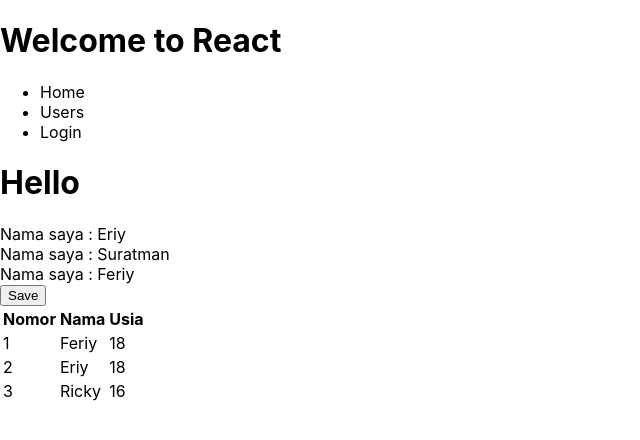
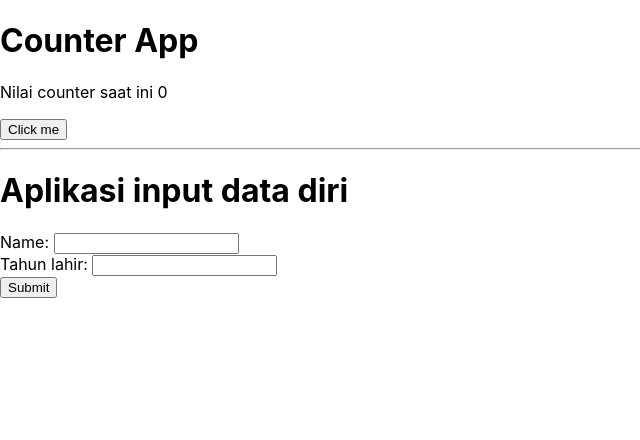
Before and after one commit to Eriy5819/client-semina, a React (Create React App) app: page / in a window 1280 px wide. Shown: the top 440 px of the page, without its empty margins (0-640 px from the left). Built offline with nearby package versions, Linux system fonts and the light colour scheme.

Commit message:
ReactJS Part4.useState

```diff
--- a/src/App.js
+++ b/src/App.js
@@ -1,57 +1,39 @@
+import { useState } from 'react';
 import './App.css';
-import { Hello } from './Hello';
-import { Title } from './Title';
 import Button from './components/Button';
-import Table from './components/Table';
 
 function App() {
-  // const Hello = () => 'Hello';
-  // function Hello() {
-  //   return 'Hello';
-  // }
-  // const Hello = function () {
-  //   return 'Hello';
-  // };
+  const [number, setNumber] = useState(0);
+  const [name, setName] = useState('');
+  const [TahunLahir, setTahunLahir] = useState('');
 
-  const users = [
-    {
-      _id: 1,
-      name: 'Feriy',
-      age: 18,
-      status: true,
-    },
-    {
-      _id: 2,
-      name: 'Eriy',
-      age: 18,
-      status: true,
-    },
-    {
-      _id: 3,
-      name: 'Ricky',
-      age: 16,
-      status: false,
-    },
-  ];
+  const click = () => {
+    setNumber(number + 1);
+  };
 
-  const isLogin = false;
-
+  const handleSubmit = () => {};
   return (
     <>
-      <h1>Welcome to React</h1>
-      <ul>
-        <li>Home</li>
-        <li>Users</li>
-        <li>{isLogin ? 'Sudah login' : 'Login'}</li>
-      </ul>
-      <h1>
-        <Hello />
-      </h1>
-      <Title name="Eriy" /> <br />
-      <Title name="Suratman" /> <br />
-      <Title /> <br />
-      <Button onClick={() => alert('click save')}>Save</Button>
-      <Table users={users} />
+      <h1>Counter App</h1>
+      <p>Nilai counter saat ini {number}</p>
+      <Button onClick={click}>Click me</Button>
+      <hr />
+      <h1>Aplikasi input data diri</h1>
+      Name:{' '}
+      <input
+        type="text"
+        value={name}
+        onChange={(e) => setName(e.target.value)}
+      />
+      <br />
+      Tahun lahir:{' '}
+      <input
+        type="text"
+        value={TahunLahir}
+        onChange={(e) => TahunLahir(e.target.value)}
+      />
+      <br />
+      <Button onClick={handleSubmit}>Submit</Button>
     </>
   );
 }
```
